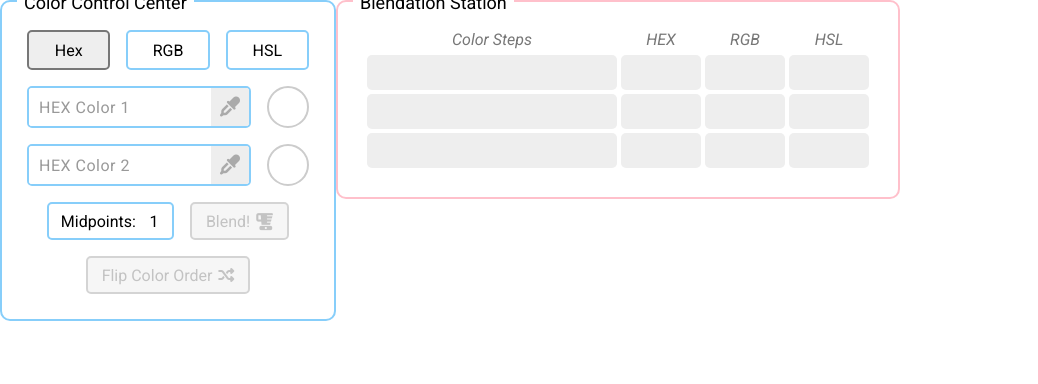
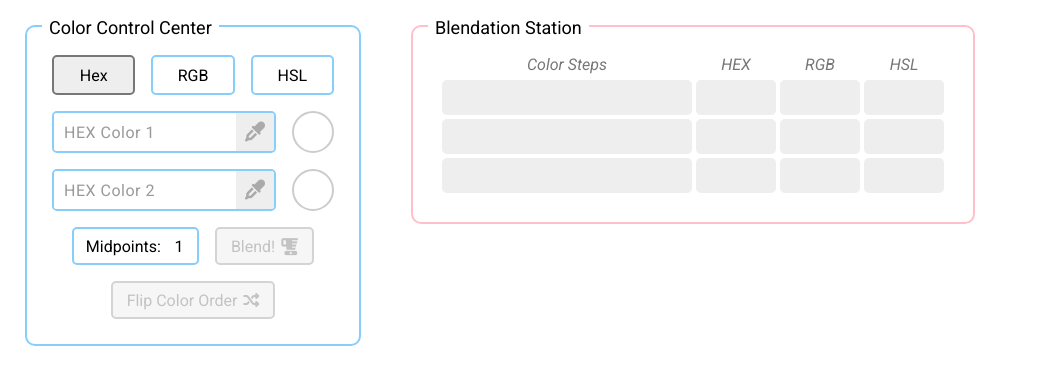
Before and after one commit to semishawn/tinge-tools, a plain HTML site: page index.html in a window 1280 px wide. Shown: the whole page, without its empty margins (0-1038 px from the left). Drawn offline with nearby package versions, Linux system fonts and the light colour scheme.

Commit message:
Small formatting fix

```diff
--- a/css/main.css
+++ b/css/main.css
@@ -16,6 +16,10 @@ html, body {
 	width: 100%;
 	box-sizing: border-box;
 	overflow-x: hidden;
+}
+
+.container {
+	margin: 25px;
 }
 
 .indicator {
--- a/css/mobile.css
+++ b/css/mobile.css
@@ -1,4 +1,4 @@
-.column {
+.container {
 	float: none;
 	margin: 20px;
 	padding: 20px;
@@ -34,3 +34,7 @@ td {
 	min-width: 50px;
 	padding: 0 6px;
 }
+
+.copy-box {
+	--copy-margin: 15px;
+}
--- a/index.html
+++ b/index.html
@@ -15,7 +15,7 @@
 </head>
 
 <body>
-<div class="column control-center">
+<div class="container control-center">
 	<div class="indicator">Color Control Center</div>
 
 	<!--Color Format Select-->
@@ -71,7 +71,7 @@
 </div>
 
 
-<div class="column blendation-station">
+<div class="container blendation-station">
 	<div class="indicator">Blendation Station</div>
 
 	<div class="blend-header">
```
